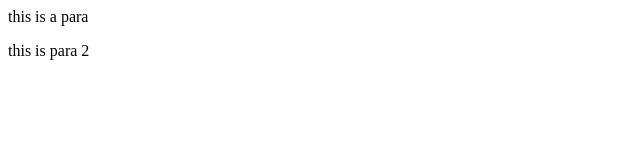
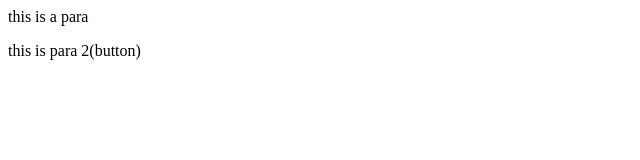
Before and after one commit to Zainab-05/localrepo, a plain HTML site: page index.html in a window 1280 px wide. Shown: the full height of the page, 0-640 px from the left. Drawn offline with Linux system fonts and the light colour scheme.

```diff
--- a/index.html
+++ b/index.html
@@ -1,2 +1,2 @@
 <p>this is a para</p>
-<p>this is para 2</p>
+<p>this is para 2(button)</p>
```
Also changed, not shown: 1 other file.
